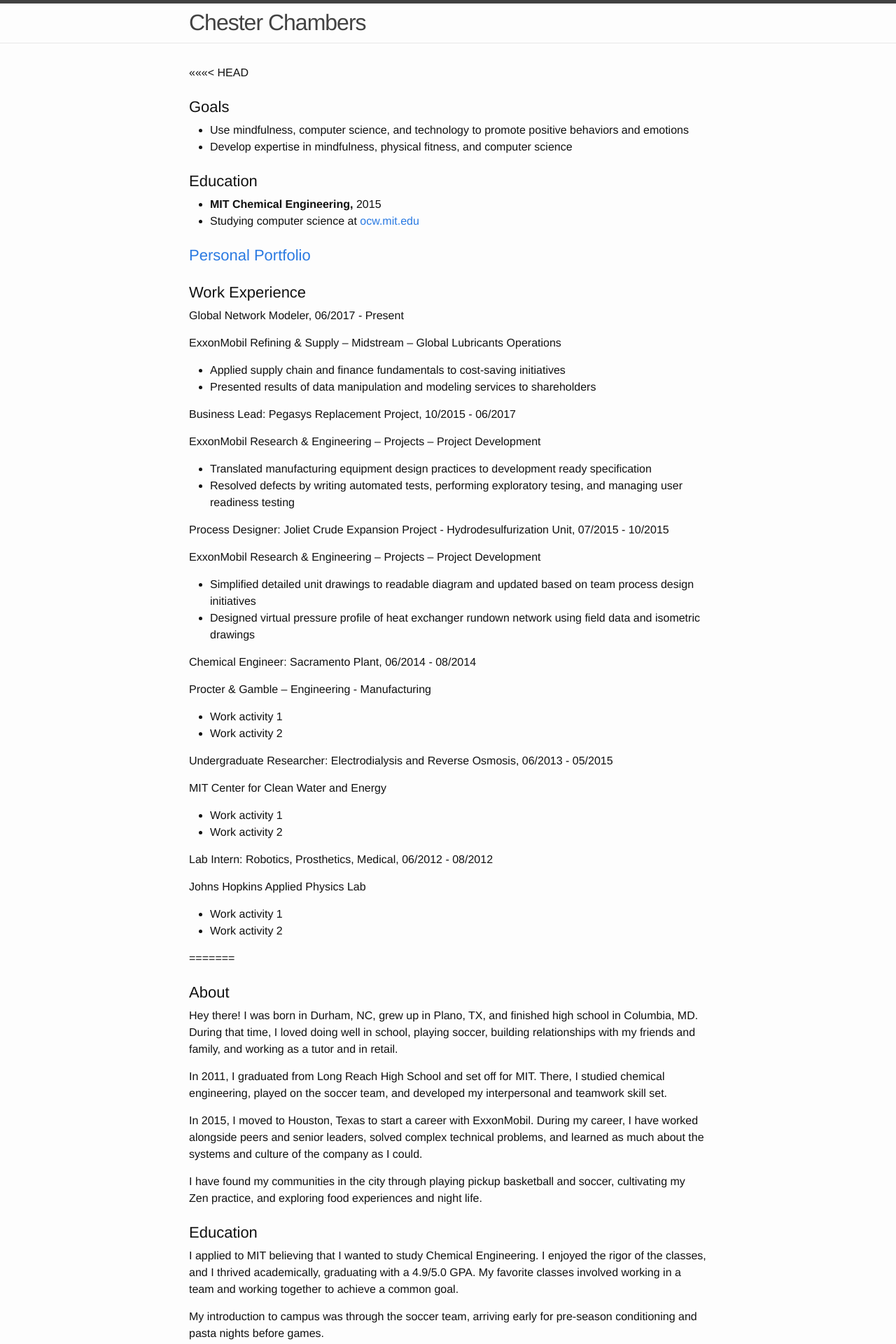
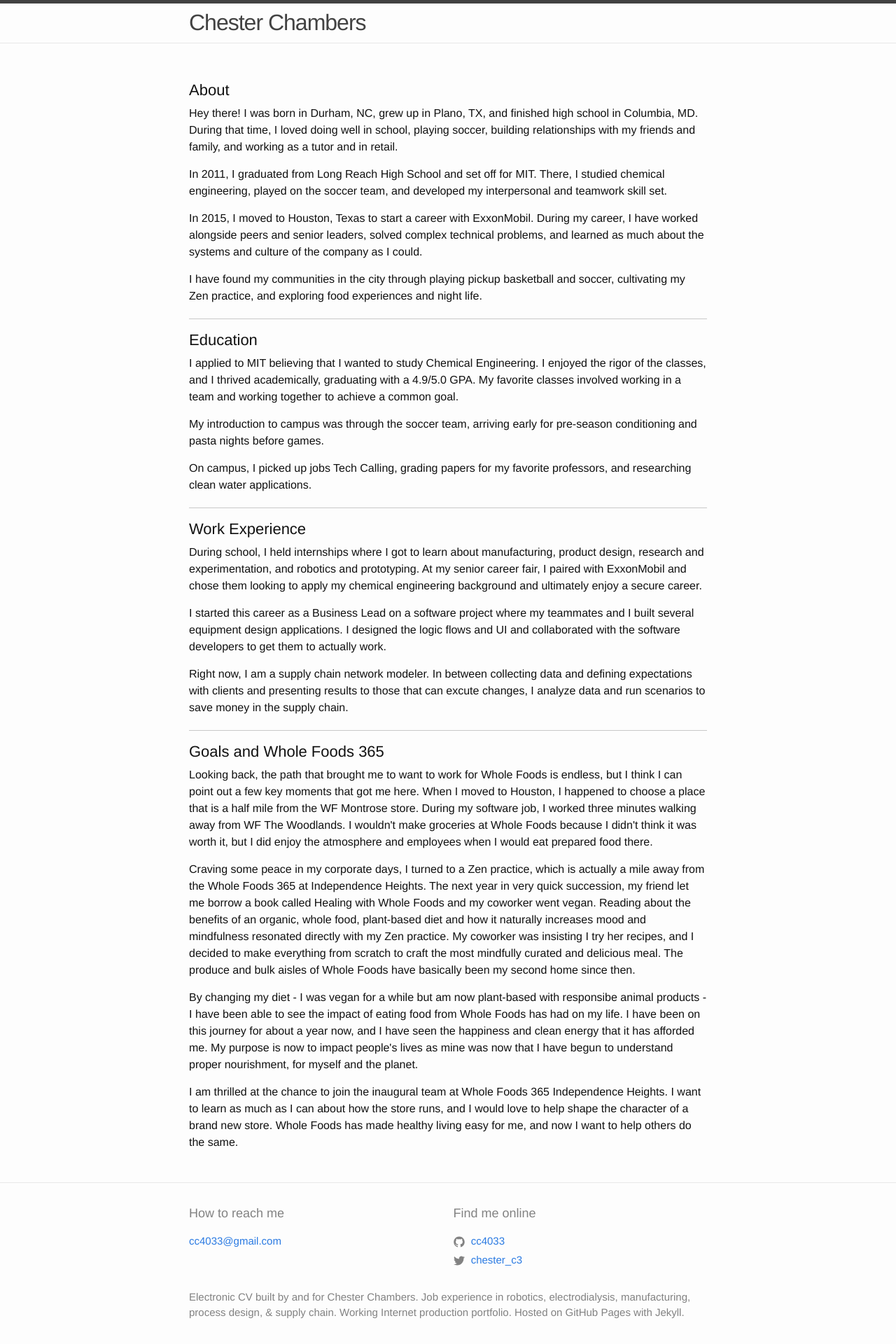
Before and after one commit to cc4033/cv, a Jekyll site: the page built from docs/index.md, in a window 1280 px wide. Shown: the top 1920 px of the page at 70% size. Built offline with Jekyll 4.4.1, drawn with Linux system fonts in a browser that asks for light colours.

Commit message:
all versions same

```diff
--- a/docs/index.md
+++ b/docs/index.md
@@ -11,15 +11,7 @@
         font-size: 22px;
   }
 
-<<<<<<< HEAD
-  li {
-      margin-bottom: 7px;
-  }
-
-  .goals {
-=======
   .about {
->>>>>>> origin/master
         margin-top: 0px;
   }
 
@@ -74,64 +66,6 @@
   }
 </style>
 
-<<<<<<< HEAD
-<h3>Goals</h3>
-<ul class="goals">
-    <li>Use mindfulness, computer science, and technology to promote positive behaviors and emotions</li>
-    <li>Develop expertise in mindfulness, physical fitness, and computer science</li>
-</ul>
-
-<h3 class="long-border">Education</h3>
-<ul class="education">
-    <li class="education-item"><b>MIT Chemical Engineering,</b> 2015</li>
-    <li class="education-item">Studying computer science at  <a href="https://ocw.mit.edu/courses/electrical-engineering-and-computer-science/">ocw.mit.edu</a></li>
-</ul>
-
-<h3 class="long-border single-header"><a href="https://cc4033.github.io">Personal Portfolio</a></h3>
-
-<h3 class="long-border">Work Experience</h3>
-<p class="work-title">Global Network Modeler, <span class="work-date">06/2017 - Present</span></p>
-<p class="work-company">ExxonMobil Refining & Supply – Midstream – Global Lubricants Operations</p>
-<ul class="work-activities">
-    <li class="work-activities-item">Applied supply chain and finance fundamentals to cost-saving initiatives</li>
-    <li class="work-activities-item">Presented results of data manipulation and modeling services to shareholders</li>
-</ul>
-
-<p class="work-title">Business Lead: Pegasys Replacement Project, <span class="work-date">10/2015 - 06/2017</span></p>
-<p class="work-company">ExxonMobil Research & Engineering – Projects – Project Development</p>
-<ul class="work-activities">
-    <li class="work-activities-item">Translated manufacturing equipment design practices to development ready specification</li>
-    <li class="work-activities-item">Resolved defects by writing automated tests, performing exploratory tesing, and managing user readiness testing</li>
-</ul>
-
-<p class="work-title">Process Designer: Joliet Crude Expansion Project - Hydrodesulfurization Unit, <span class="work-date">07/2015 - 10/2015</span></p>
-<p class="work-company">ExxonMobil Research & Engineering – Projects – Project Development</p>
-<ul class="work-activities">
-    <li class="work-activities-item">Simplified detailed unit drawings to readable diagram and updated based on team process design initiatives</li>
-    <li class="work-activities-item">Designed virtual pressure profile of heat exchanger rundown network using field data and isometric drawings</li>
-</ul>
-
-<p class="work-title">Chemical Engineer: Sacramento Plant, <span class="work-date">06/2014 - 08/2014</span></p>
-<p class="work-company">Procter & Gamble – Engineering - Manufacturing</p>
-<ul class="work-activities">
-    <li class="work-activities-item">Work activity 1</li>
-    <li class="work-activities-item">Work activity 2</li>
-</ul>
-
-<p class="work-title">Undergraduate Researcher: Electrodialysis and Reverse Osmosis, <span class="work-date">06/2013 - 05/2015</span></p>
-<p class="work-company">MIT Center for Clean Water and Energy</p>
-<ul class="work-activities">
-    <li class="work-activities-item">Work activity 1</li>
-    <li class="work-activities-item">Work activity 2</li>
-</ul>
-
-<p class="work-title">Lab Intern: Robotics, Prosthetics, Medical, <span class="work-date">06/2012 - 08/2012</span></p>
-<p class="work-company">Johns Hopkins Applied Physics Lab</p>
-<ul class="work-activities">
-    <li class="work-activities-item">Work activity 1</li>
-    <li class="work-activities-item">Work activity 2</li>
-</ul>
-=======
 <h3>About</h3>
 <p class="plain-text">Hey there! I was born in Durham, NC, grew up in Plano, TX, and finished high school in Columbia, MD. During that time, I loved doing well in school, playing soccer, building relationships with my friends and family, and working as a tutor and in retail.</p>
 <p>In 2011, I graduated from Long Reach High School and set off for MIT. There, I studied chemical engineering, played on the soccer team, and developed my interpersonal and teamwork skill set.</p>
```
Also changed, not shown: other parts of docs/index.md (+0 -1 lines).
